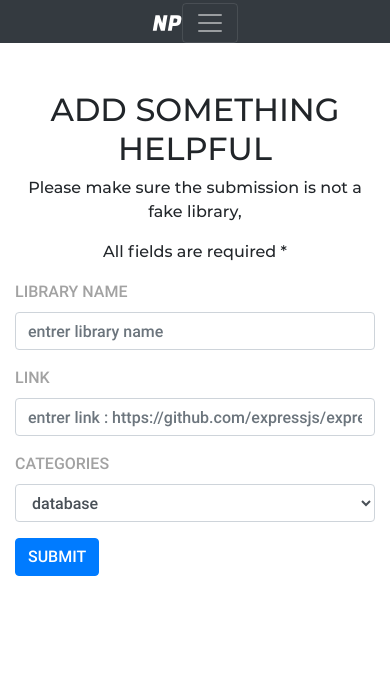
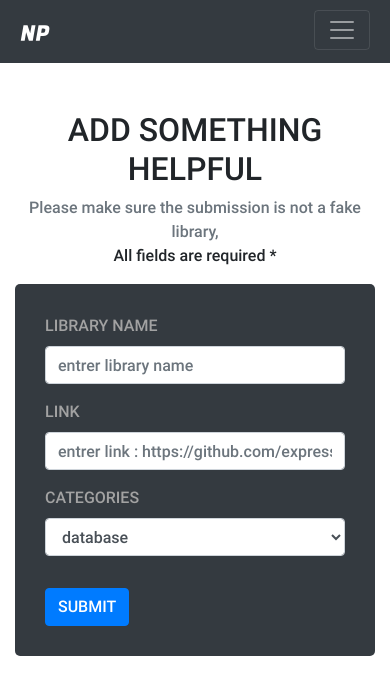
Before and after one commit to haikelfazzani/node-pack, a React (Create React App) app: page /add-library in a window 390 px wide. Shown: the top 694 px of the page. Built offline with nearby package versions, Linux system fonts and the light colour scheme.

Commit message:
update app

```diff
--- a/src/components/Header.js
+++ b/src/components/Header.js
@@ -9,7 +9,7 @@ export default function Header(props) {
     <div className="jumbotron text-center w-100">
       <h1 className="logo"><img src={logo} alt="logo" /></h1>
       <p className="lead w-50 mx-auto">
-        List of NodeJs libraries, frameworks,modules and packages sorted by popularity
+        List of NPM packages & modules for Node.js Developers
       </p>
 
       <div className="w-25 mx-auto">
--- a/src/components/ListGroup.js
+++ b/src/components/ListGroup.js
@@ -8,15 +8,17 @@ function parseDetails(data) {
 
 export default function ListGroup({ data, category, libName }) {
 
+  let lstPackages = data;
+
   if (category && category.length > 0) {
     data = data.filter(d => d.category === category);
   }
 
   if (libName && libName.length > 0) {
-    data = data.filter(d => d.library_name.includes(libName));
+    data = lstPackages.filter(d => d.library_name.includes(libName));
   }
 
-  data = data.sort((i,j) => parseDetails(j) - parseDetails(i) )
+  data = data.sort((i, j) => parseDetails(j) - parseDetails(i))
 
   return (
     <div className="list-group">
@@ -52,6 +54,7 @@ export default function ListGroup({ data, category, libName }) {
         )
       })}
 
+
       <Altert dataLength={data.length} />
 
     </div>
--- a/src/components/Nav.js
+++ b/src/components/Nav.js
@@ -1,23 +1,27 @@
 import React from 'react';
 import { Link } from "react-router-dom";
-import logo from '../images/logo-white-svg.svg'
+import logo from '../images/logo-white-svg.svg';
 
 export default function Nav() {
+
+  const [hideNav, setHideNav] = React.useState(false)
+
   return (
     <nav className="navbar navbar-expand-md navbar-dark bg-dark py-3 p-w">
 
-      <div className="mx-auto order-0">
+      <div className="order-0 w-100">
         <Link to="/" className="navbar-brand text-capitalize logo mx-auto">
           <img src={logo} height="30" alt="" />
         </Link>
 
-        <button className="navbar-toggler" type="button"
-          data-toggle="collapse" data-target=".dual-collapse2">
+        <button className="navbar-toggler float-right" type="button"
+          onClick={() => setHideNav(!hideNav)}>
           <span className="navbar-toggler-icon"></span>
         </button>
       </div>
 
-      <div className="navbar-collapse collapse w-100 order-3 dual-collapse2">
+      <div className="navbar-collapse collapse w-100 order-3 dual-collapse2"
+        style={{ display: !hideNav ? "none" : "block" }}>
         <ul className="navbar-nav ml-auto">
 
           <li className="nav-item">
--- a/src/index.css
+++ b/src/index.css
@@ -26,7 +26,12 @@ a { text-decoration: none !important; }
 
 .logo { color:#007bff; font-family: Pacifico; }
 
-h2, p { font-family: Montserrat; }
+
+form {
+  background-color: #343a40;
+  padding: 30px;
+  border-radius: 5px;
+}
 
 code {
   font-family: source-code-pro, Menlo, Monaco, Consolas, "Courier New",
@@ -77,6 +82,6 @@ label { color: #a2a2a2; }
 @media screen and (max-width: 600px) {
 
   .w-25, .w-50, .w-75 { width: 100% !important; }
-  .p-w { padding: 0 !important; width: 100% !important; }
+  .p-w { padding: 10px 20px !important; width: 100% !important; }
 
 }
--- a/src/pages/AddLibrary.js
+++ b/src/pages/AddLibrary.js
@@ -46,7 +46,7 @@ export default class AddLibrary extends React.Component {
 
         <div className="text-center">
           <h2>ADD SOMETHING HELPFUL</h2>
-          <p>Please make sure the submission is not a fake library, </p>
+          <p className="text-muted m-0">Please make sure the submission is not a fake library, </p>
           <p>All fields are required *</p>
         </div>
 
@@ -70,7 +70,7 @@ export default class AddLibrary extends React.Component {
             handleChange={(e) => this.setState({ category: e.target.value })}
           />
 
-          <button type="submit" className="btn btn-primary" disabled={this.state.bntDisbale}>
+          <button type="submit" className="btn btn-primary mt-3" disabled={this.state.bntDisbale}>
             Submit
           </button>
 
--- a/src/pages/Home.js
+++ b/src/pages/Home.js
@@ -34,6 +34,7 @@ export class Home extends React.Component {
         <Header sendData={this.getData} />
 
         <div className="container py-3 mb-5">
+
           <div className="row">
 
             <div className="col-md-3 mb-3">
@@ -41,16 +42,16 @@ export class Home extends React.Component {
                 {categories.map((c, idx) =>
                   <li key={idx}
                     onClick={() => this.setState({ category: c })}
-                    className="list-group-item d-flex justify-content-between align-items-center">
+                    className="list-group-item d-flex justify-content-between align-items-center pb-0">
                     {c}
                   </li>
                 )}
-
               </ul>
             </div>
 
 
             <div className="col-md-9">
+
               {this.state.loading ?
                 <Loading /> :
                 <ListGroup
@@ -59,6 +60,7 @@ export class Home extends React.Component {
                   libName={this.state.libName}
                 />
               }
+
             </div>
 
           </div>
```
